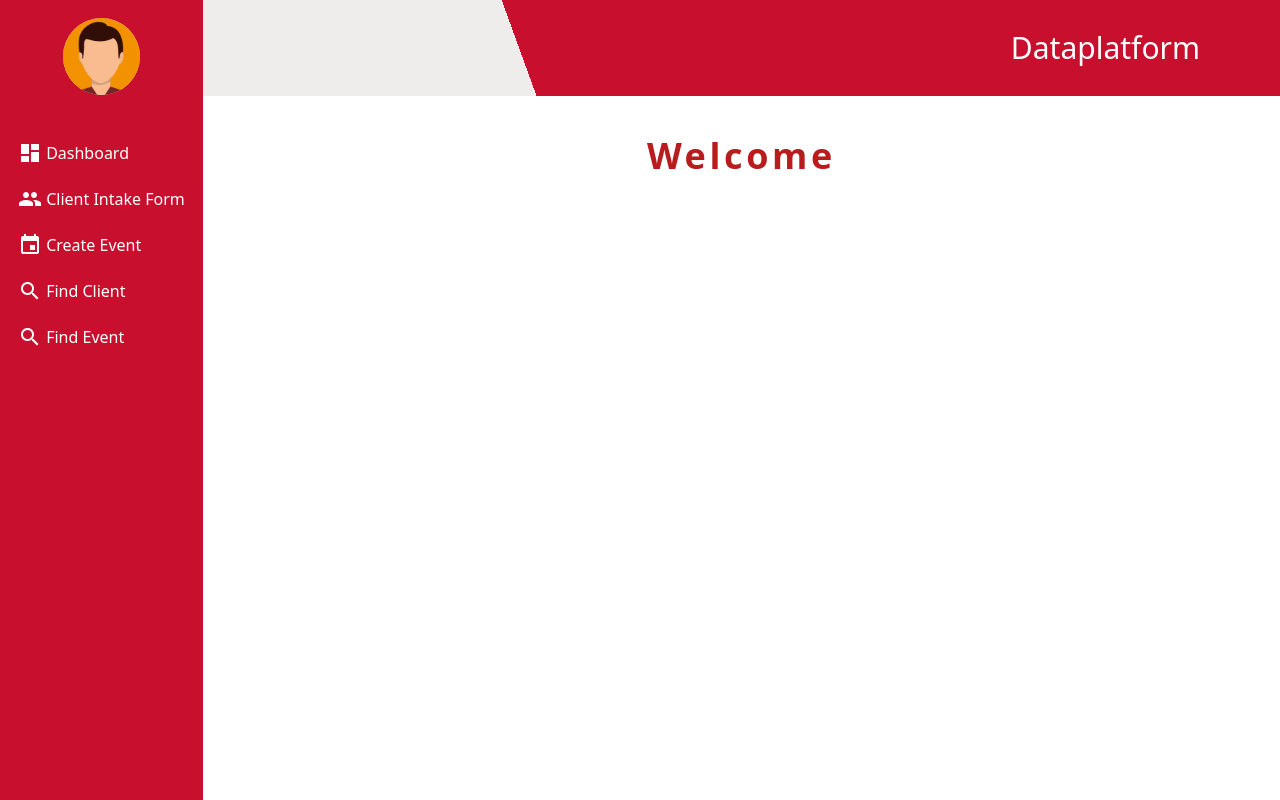
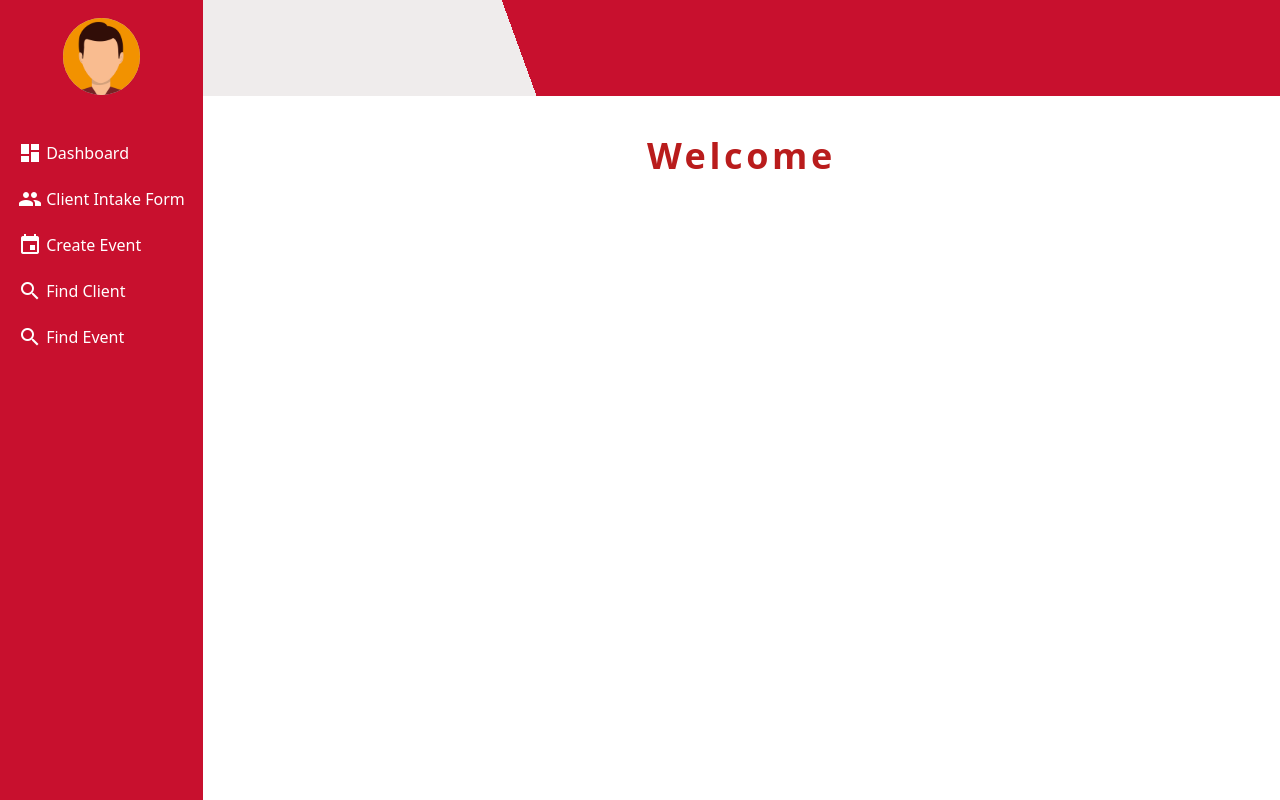
Before and after one commit to CIS-Fall-2022/project-cis_4339_project_26, a Vue app in the folder frontend/: page / in a window 1280 px wide. Built offline with nearby package versions, Linux system fonts and the light colour scheme; no server answers.

Commit message:
Organization Name on Header

```diff
--- a/frontend/src/App.vue
+++ b/frontend/src/App.vue
@@ -48,7 +48,7 @@
           background: linear-gradient(250deg, #C8102E 70%, #efecec 50.6%);
         "
       >
-        <h1 class="mr-20 text-3xl text-white">Dataplatform</h1>
+        <h1 class="mr-20 text-3xl text-white" id="App">{{organization}}</h1>
       </section>
       <div>
         <router-view></router-view>
@@ -57,9 +57,22 @@
   </main>
 </template>
 
+<!-- resp.data[0] is fixed with the first organization inside the database. (Future Bug) -->
 <script>
+import axios from "axios";
 export default {
   name: "App",
+  data() {
+    return {
+      organization: "",
+    }
+  },
+  mounted() {
+    let apiURL = import.meta.env.VITE_ROOT_API + `/dashboard/displayname/`;
+    axios.get(apiURL).then((resp) => {
+      this.organization = resp.data[0].organizationName;
+    });
+  },
 };
 </script>
 
```
